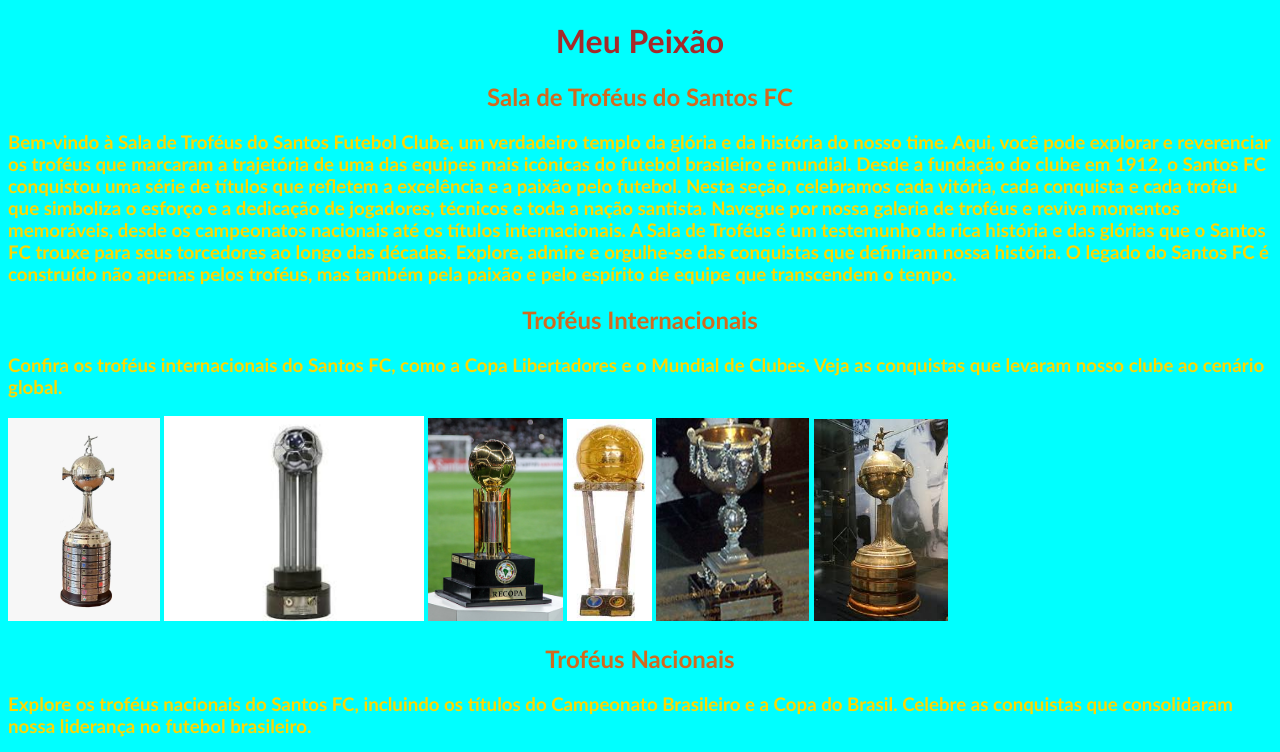
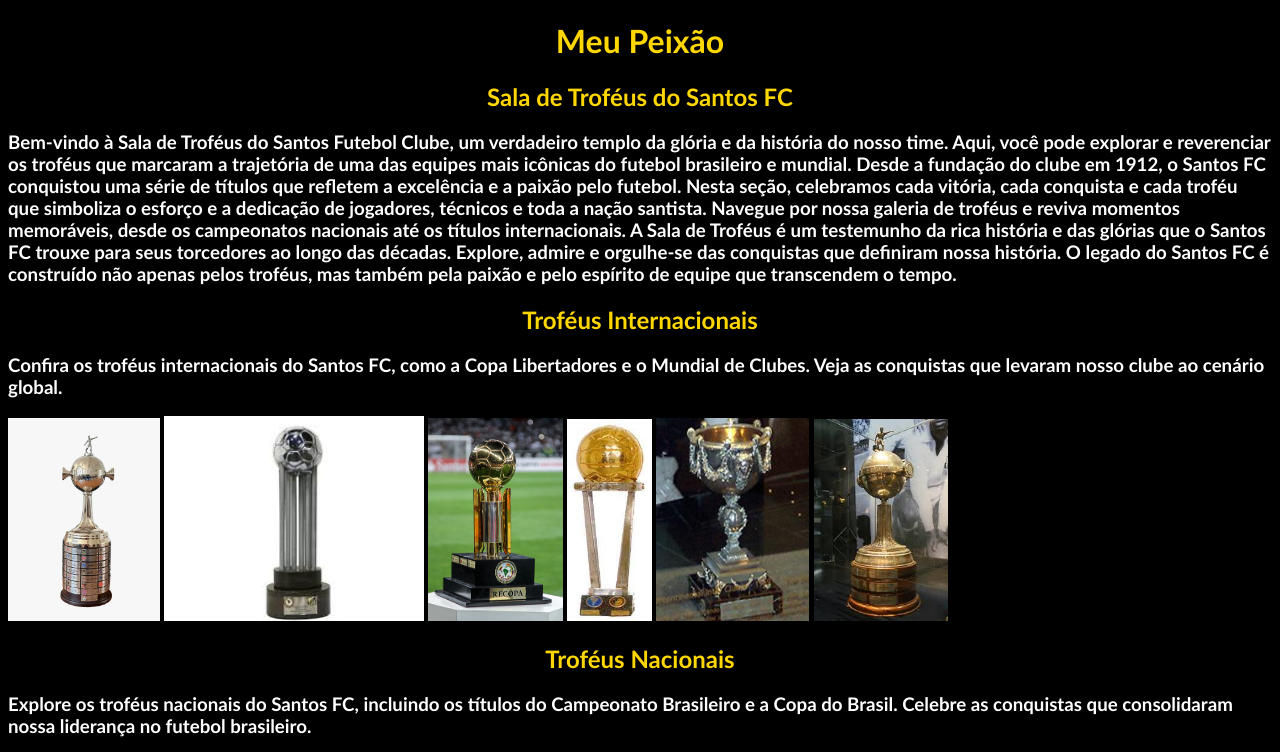
Before and after one commit to danilinhotj187/meuprimeirosite, a plain HTML site: page index.html in a window 1280 px wide. Shown: the top 752 px of the page. Drawn offline with Linux system fonts and the light colour scheme.

Commit message:
mudei as cores para ficar mais compativel com a proposta do site e melhor conforto visual

```diff
--- a/styles.css
+++ b/styles.css
@@ -1,21 +1,20 @@
 body {
     font-family: 'Gill Sans', 'Gill Sans MT', Calibri, 'Trebuchet MS', sans-serif;
-    background-color: aqua;
-    color: blue;
+    background-color: black;
 }
 
 h1 {
-    color: brown;
+    color: gold;
     text-align: center;
 }
 
 h2 {
-    color: chocolate;
+    color: gold;
     text-align: center;
 }
 
 h3 {
-    color: gold;
+    color: white;
 }
 h4 { color: blueviolet;}
 
```
